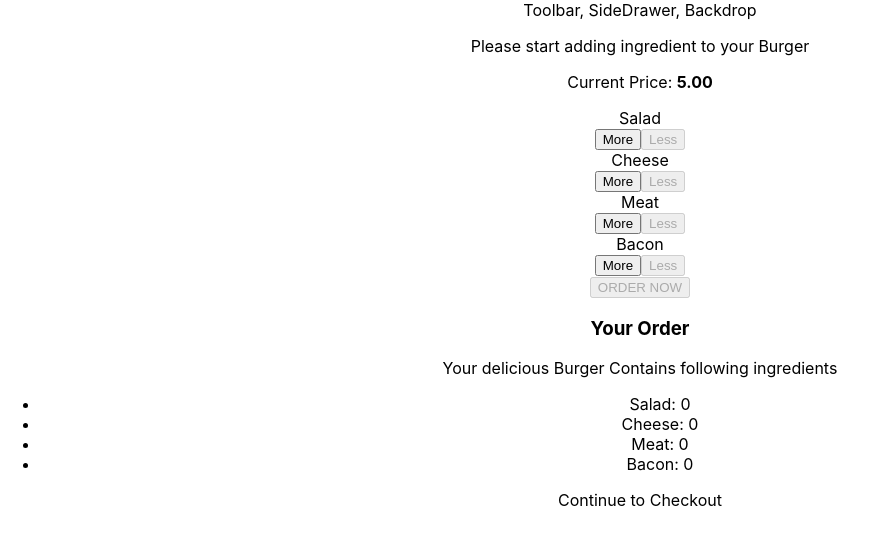
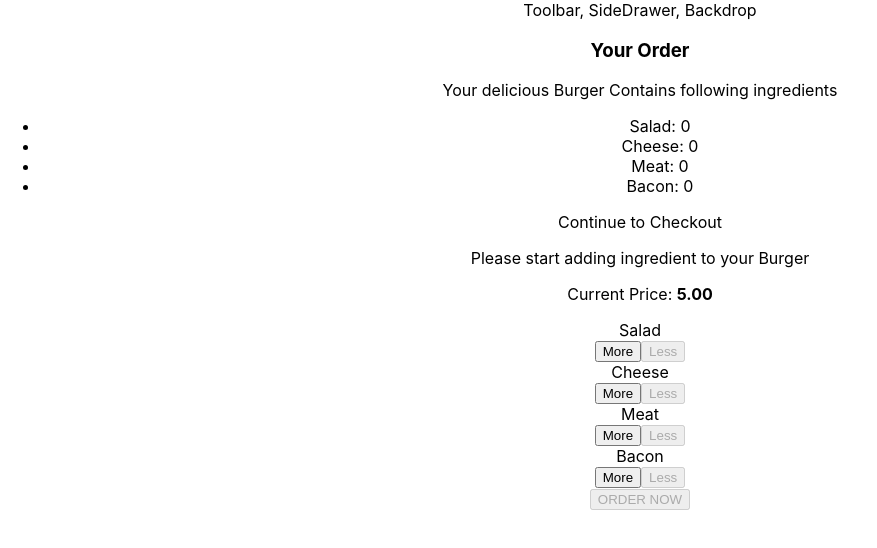
Before and after one commit to kamalyadav11/Burger-King, a React app: page / in a window 1280 px wide. Shown: the top 548 px of the page, without its empty margins (0-877 px from the left). Built offline with nearby package versions, Linux system fonts and the light colour scheme.

Commit message:
changed modal position

```diff
--- a/src/containers/BurgerBuilder/BurgerBuilder.js
+++ b/src/containers/BurgerBuilder/BurgerBuilder.js
@@ -66,6 +66,9 @@ export default class BurgerBuilder extends Component {
     return (
       <>
         <div>
+          <Modal>
+            <OrderSummary ingredients={this.state.ingredients} />
+          </Modal>
           <Burger ingredients={this.state.ingredients} />
         </div>
         <div>
@@ -76,9 +79,6 @@ export default class BurgerBuilder extends Component {
             price={this.state.totalPrice}
             purchasable={this.state.purchasable}
           />
-          <Modal>
-            <OrderSummary ingredients={this.state.ingredients} />
-          </Modal>
         </div>
       </>
     );
```
